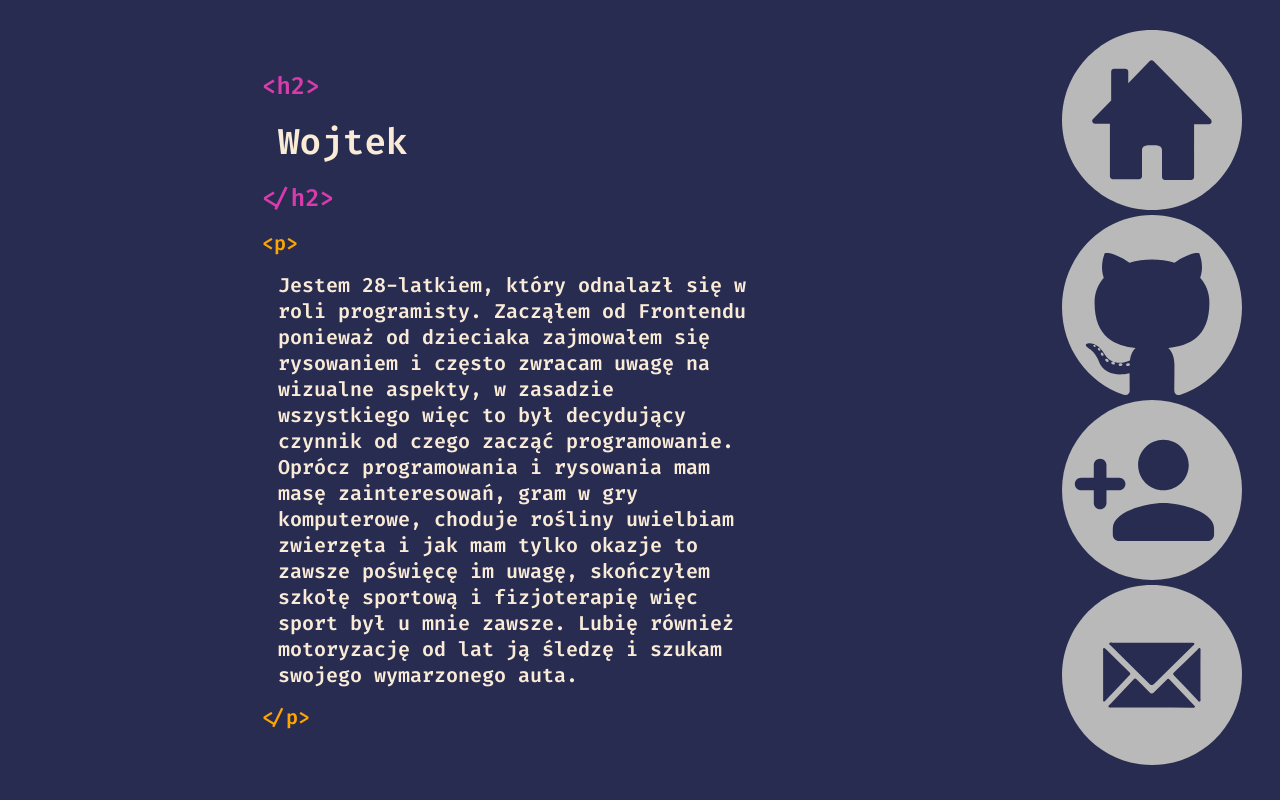
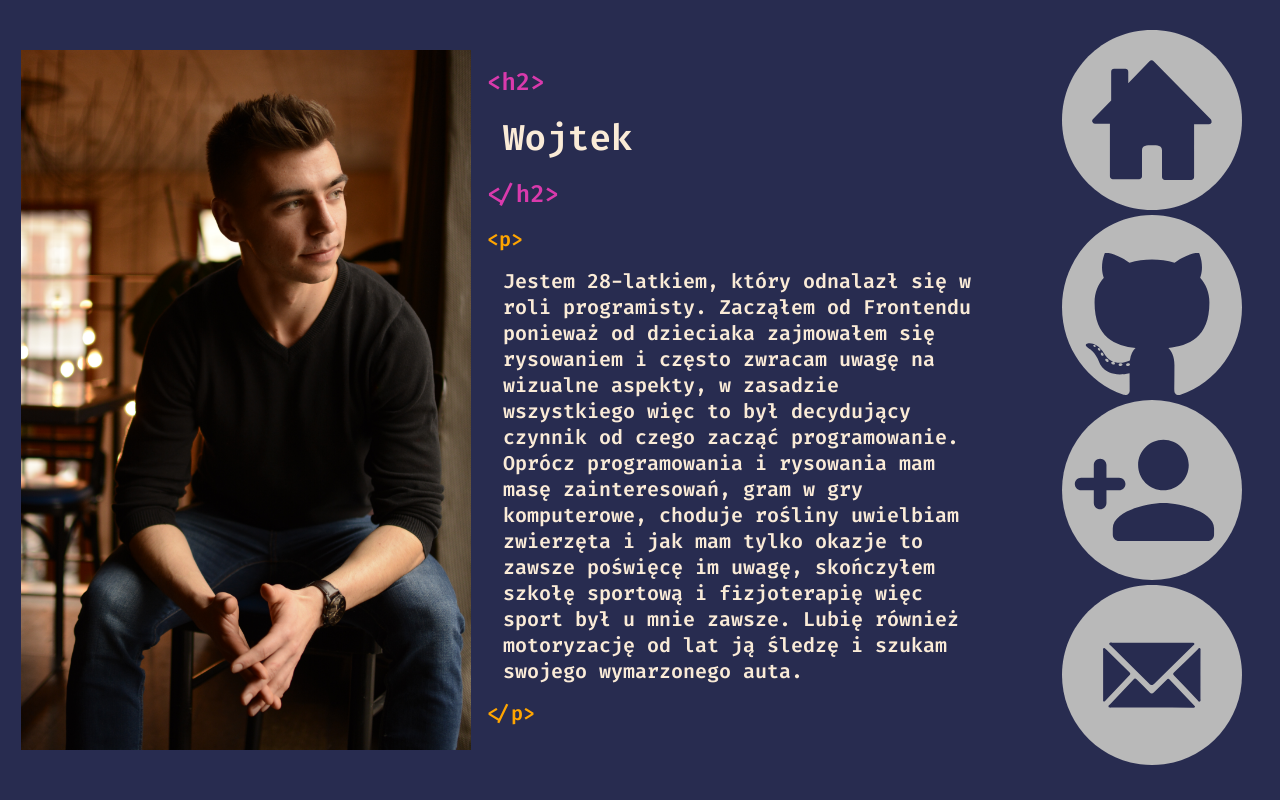
Before and after one commit to fedu00/Portfolio, a React (Create React App) app: page /about in a window 1280 px wide. Built offline with nearby package versions, Linux system fonts and the light colour scheme.

Commit message:
add animation to main sections and some styles to picture abut me

```diff
--- a/package.json
+++ b/package.json
@@ -6,6 +6,7 @@
     "@testing-library/jest-dom": "^5.16.5",
     "@testing-library/react": "^13.4.0",
     "@testing-library/user-event": "^13.5.0",
+    "framer-motion": "^7.6.1",
     "localforage": "^1.10.0",
     "match-sorter": "^6.3.1",
     "react": "^18.2.0",
--- a/src/App.js
+++ b/src/App.js
@@ -1,23 +1,26 @@
-import { Routes, Route } from "react-router-dom";
+import { Routes, Route, useLocation } from "react-router-dom";
+import { AnimatePresence } from "framer-motion";
 import Navbar from "./components/Navbar";
 import Home from "./routes/Home";
 import About from "./routes/About";
 import Contact from "./routes/Contact";
 import Projects from "./routes/Projects";
+
 import "./styles/appStyles.css";
 
 function App() {
+  const location = useLocation();
   return (
     <div className="websiteContainer">
       <Navbar />
-      <div className="contentContainer">
-        <Routes>
+      <AnimatePresence exitBeforeEnter>
+        <Routes location={location} key={location.pathname}>
           <Route path="/" element={<Home />} />
           <Route path="/projects" element={<Projects />} />
           <Route path="/about" element={<About />} />
           <Route path="/contact" element={<Contact />} />
         </Routes>
-      </div>
+      </AnimatePresence>
     </div>
   );
 }
--- /dev/null
+++ b/src/components/AnimateSection.js
@@ -0,0 +1,22 @@
+import { motion } from "framer-motion";
+
+const animations = {
+  initial: { opacity: 0, x: 400 },
+  animate: { opacity: 1, x: 0 },
+  exit: { opacity: 0, x: -400 },
+};
+const AnimateSection = ({ children }) => {
+  return (
+    <motion.div
+      variants={animations}
+      initial="initial"
+      animate="animate"
+      exit="exit"
+      transition={{ duration: 0.8 }}
+    >
+      {children}
+    </motion.div>
+  );
+};
+
+export default AnimateSection;
--- a/src/routes/About.js
+++ b/src/routes/About.js
@@ -1,8 +1,10 @@
 import "./../styles/globalStyles.css";
 import myPicture from "../assetes/pictures/aboutMyPicture.png";
+import AnimateSection from "../components/AnimateSection";
 
 const About = () => {
   return (
+    <AnimateSection>
       <div className="main-section">
         <div className="about-container">
           <div
@@ -19,22 +21,23 @@ const About = () => {
             <div className="orange about-text-wrapper">
               &lt;p&gt;
               <p className="text">
-              Jestem 28-latkiem, który odnalazł się w roli programisty. Zacząłem
-              od Frontendu ponieważ od dzieciaka zajmowałem się rysowaniem i
-              często zwracam uwagę na wizualne aspekty, w zasadzie wszystkiego
-              więc to był decydujący czynnik od czego zacząć programowanie.
-              Oprócz programowania i rysowania mam masę zainteresowań, gram w
-              gry komputerowe, choduje rośliny uwielbiam zwierzęta i jak mam
-              tylko okazje to zawsze poświęcę im uwagę, skończyłem szkołę
-              sportową i fizjoterapię więc sport był u mnie zawsze. Lubię
-              również motoryzację od lat ją śledzę i szukam swojego wymarzonego
-              auta.
+                Jestem 28-latkiem, który odnalazł się w roli programisty.
+                Zacząłem od Frontendu ponieważ od dzieciaka zajmowałem się
+                rysowaniem i często zwracam uwagę na wizualne aspekty, w
+                zasadzie wszystkiego więc to był decydujący czynnik od czego
+                zacząć programowanie. Oprócz programowania i rysowania mam masę
+                zainteresowań, gram w gry komputerowe, choduje rośliny uwielbiam
+                zwierzęta i jak mam tylko okazje to zawsze poświęcę im uwagę,
+                skończyłem szkołę sportową i fizjoterapię więc sport był u mnie
+                zawsze. Lubię również motoryzację od lat ją śledzę i szukam
+                swojego wymarzonego auta.
               </p>
               &lt;/p&gt;
             </div>
           </div>
         </div>
       </div>
+    </AnimateSection>
   );
 };
 
--- a/src/routes/Contact.js
+++ b/src/routes/Contact.js
@@ -1,7 +1,9 @@
 import "../styles/globalStyles.css";
+import AnimateSection from "../components/AnimateSection";
 
 const Contact = () => {
   return (
+    <AnimateSection>
       <div className="main-section">
         <div>maill</div>
         <div>telefon</div>
@@ -10,6 +12,7 @@ const Contact = () => {
         <div>linkedin</div>
         <div>facebook</div>
       </div>
+    </AnimateSection>
   );
 };
 
--- a/src/routes/Home.js
+++ b/src/routes/Home.js
@@ -1,12 +1,15 @@
 import "./../styles/globalStyles.css";
+import AnimateSection from "../components/AnimateSection";
 
 const HomePage = () => {
   return (
+    <AnimateSection>
       <div className="main-section">
         <div className="pink text-wraper">
           &lt;h1&gt;
           <p className="text">
-          Cześć! mam na imię Wojtek i liczę, że znajdziesz tutaj coś dla siebie
+            Cześć! mam na imię Wojtek i liczę, że znajdziesz tutaj coś dla
+            siebie
           </p>
           &lt;/h1&gt;
         </div>
@@ -14,12 +17,13 @@ const HomePage = () => {
           &lt;p&gt;
           <p className="text">
             Jestem programistą z rocznym doświadczeniem jako frontend developer.
-          po wiecej szczegułów zapraszam do swojego githuba a jeśli ciekawi cię
-          kim jestem to też przygotowałem na ten temat artykuł.
+            po wiecej szczegułów zapraszam do swojego githuba a jeśli ciekawi
+            cię kim jestem to też przygotowałem na ten temat artykuł.
           </p>
           &lt;/p&gt;
         </div>
       </div>
+    </AnimateSection>
   );
 };
 
--- a/src/routes/Projects.js
+++ b/src/routes/Projects.js
@@ -7,6 +7,7 @@ import mountain from "../assetes/pictures/mountain.png";
 import night from "../assetes/pictures/night.png";
 import { useState } from "react";
 import ProjectDetails from "../components/ProjectDetails";
+import AnimateSection from "../components/AnimateSection";
 
 const Projects = () => {
   const [text, setText] = useState("dsfghfgha");
@@ -42,6 +43,7 @@ const Projects = () => {
     },
   };
   return (
+    <AnimateSection>
       <div className="main-section">
         <div className="projects-container">
           <Project
@@ -82,6 +84,7 @@ const Projects = () => {
         </div>
         {show && <ProjectDetails text={text} setShow={setShow} image={image} />}
       </div>
+    </AnimateSection>
   );
 };
 
--- a/src/styles/appStyles.css
+++ b/src/styles/appStyles.css
@@ -9,10 +9,12 @@
 .websiteContainer {
   background-color: #282c50;
   height: 100vh;
+  width: 100vw;
   display: flex;
   flex-direction: row-reverse;
+  overflow: hidden;
 }
 
 .contentContainer {
-  flex-grow: 1;
+  /* flex-grow: 1; */
 }
--- a/src/styles/globalStyles.css
+++ b/src/styles/globalStyles.css
@@ -28,6 +28,16 @@
   margin: 16px;
 }
 
+.image-backgroun-about {
+  height: 700px;
+  width: 450px;
+  background-size: cover;
+}
+
+.about-container {
+  display: flex;
+}
+
 .text {
   margin: 16px;
   color: antiquewhite;
--- a/src/styles/projectStyles.css
+++ b/src/styles/projectStyles.css
@@ -20,6 +20,5 @@
 }
 
 .projectComponentContainer:hover h1 {
-  /* transform: rotate(20deg); */
   opacity: 1;
 }
```
Also changed, not shown: 1 other file (tests, documents, lock files or other folders). Lines whose indentation alone changed are shown as unchanged.
